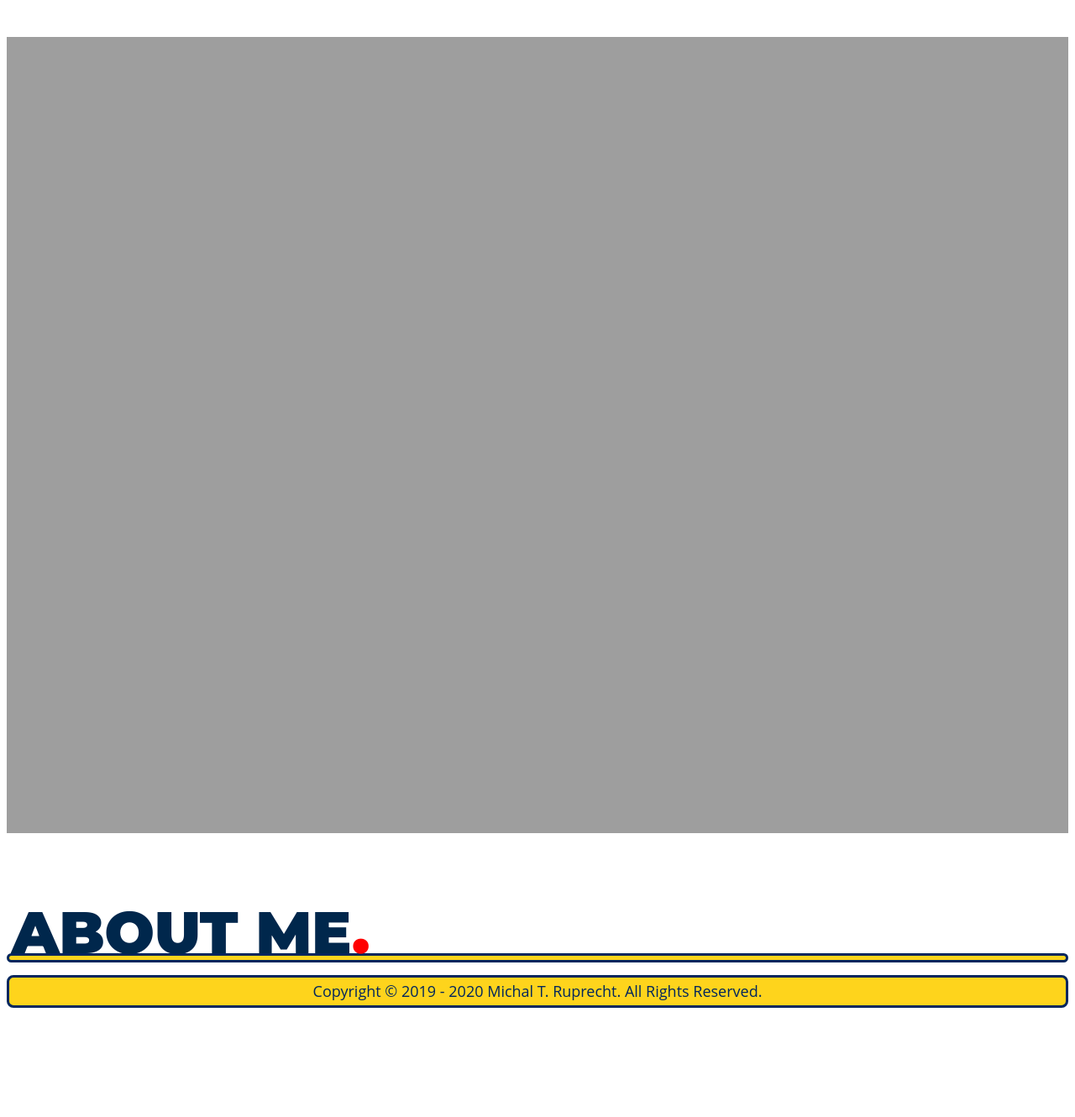
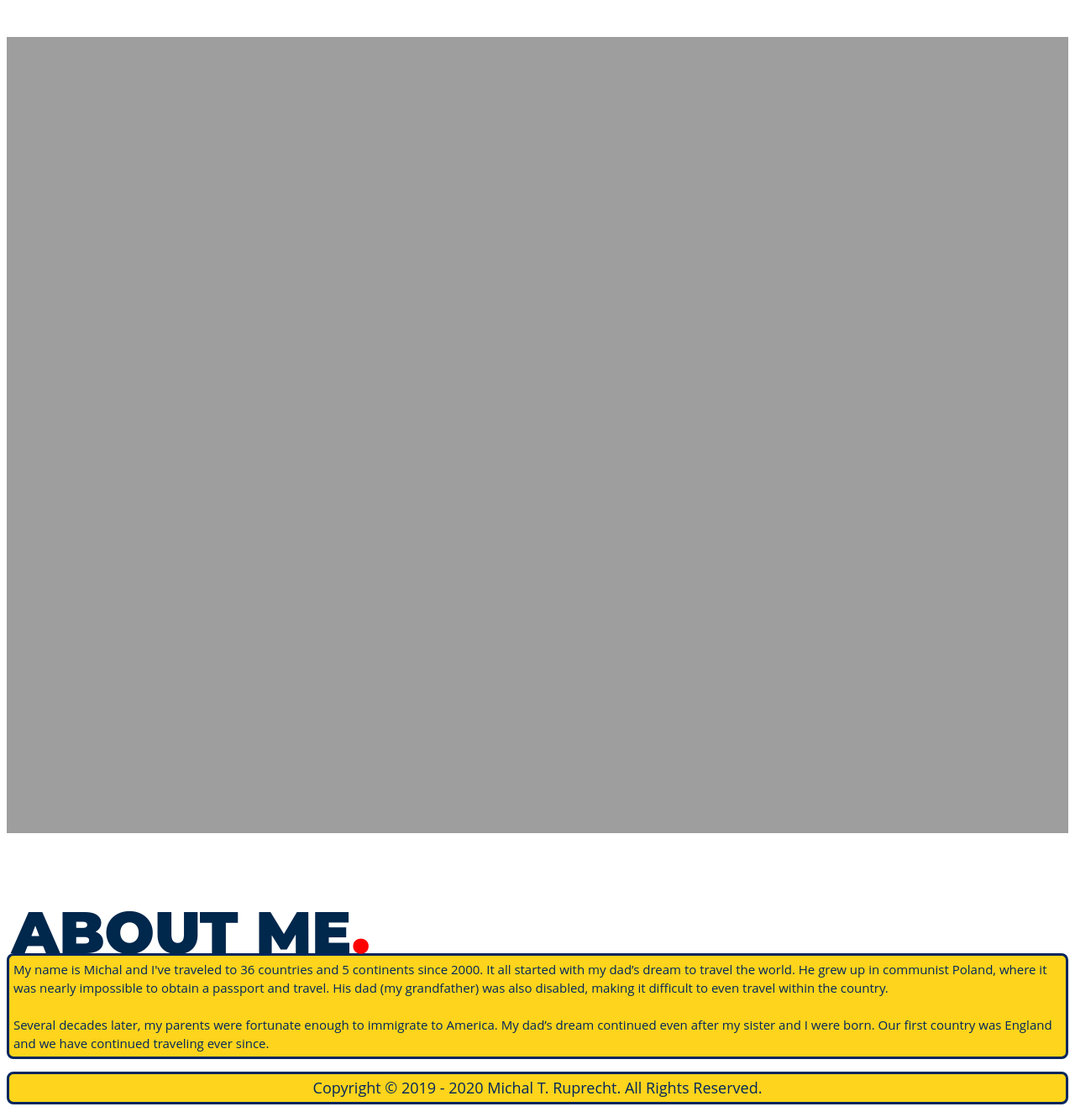
Before and after one commit to MichalRuprecht/michalruprecht.github.io, a Jekyll site: the page built from pages/travel.html, in a window 1280 px wide. Shown: the whole page at 84% size. Built offline with Jekyll 4.4.1, drawn with Linux system fonts in a browser that asks for light colours; before the commit the page ends 1215 px from its top, so only the background shows below that.

Commit message:
Update travel.html

```diff
--- a/pages/travel.html
+++ b/pages/travel.html
@@ -14,7 +14,10 @@ title: Travel - Michal Ruprecht
       <br />ABOUT ME<font color="#FF0000">.</font>
     </div>
     <div class="college">
-      <h3></h3>
+      <h3>
+        My name is Michal and I've traveled to 36 countries and 5 continents since 2000. It all started with my dad’s dream to travel the world. He grew up in communist Poland, where it was nearly impossible to obtain a passport and travel. His dad (my grandfather) was also disabled, making it difficult to even travel within the country.
+        <br><br>Several decades later, my parents were fortunate enough to immigrate to America. My dad’s dream continued even after my sister and I were born. Our first country was England and we have continued traveling ever since.
+      </h3>
     </div>
 
     </body>
```
